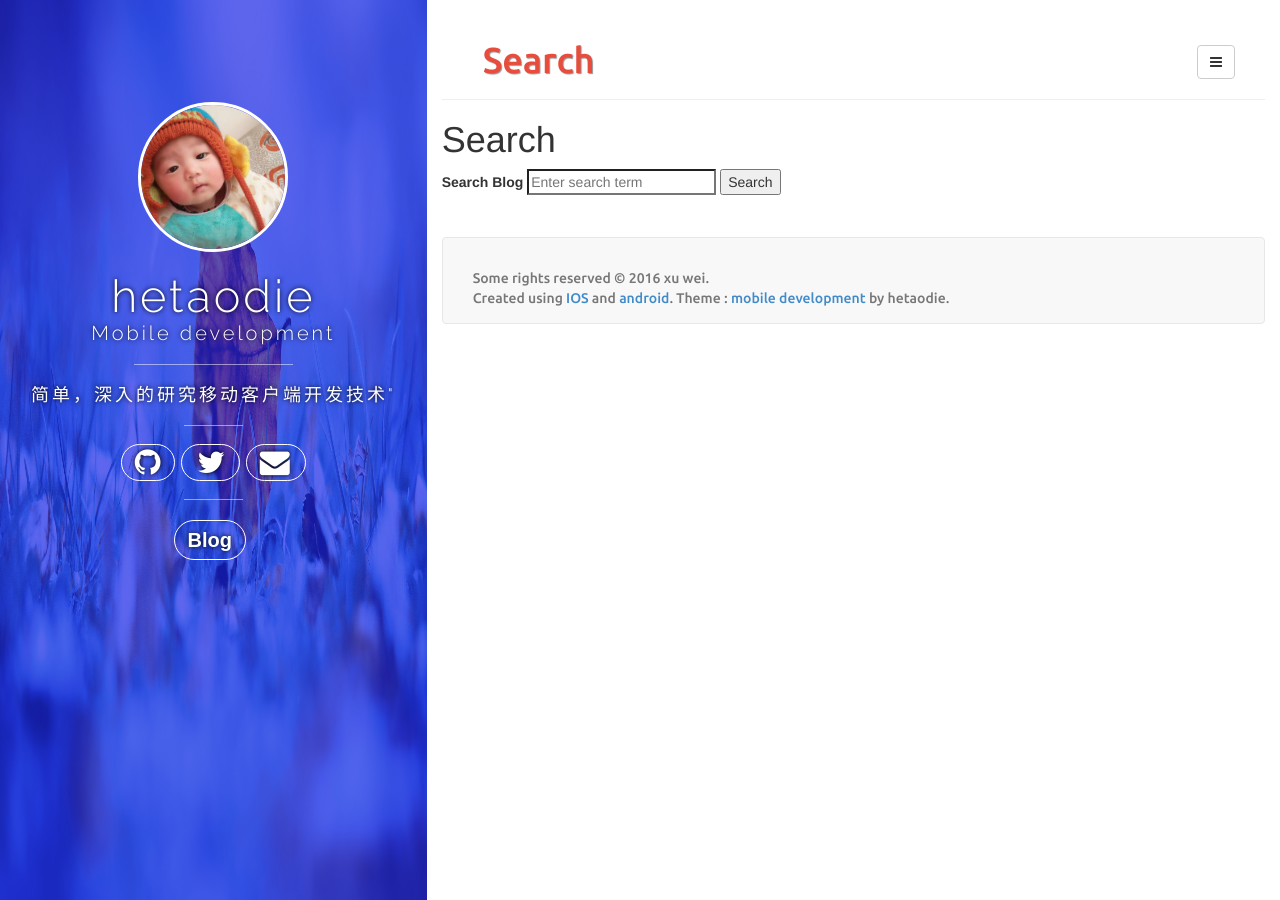
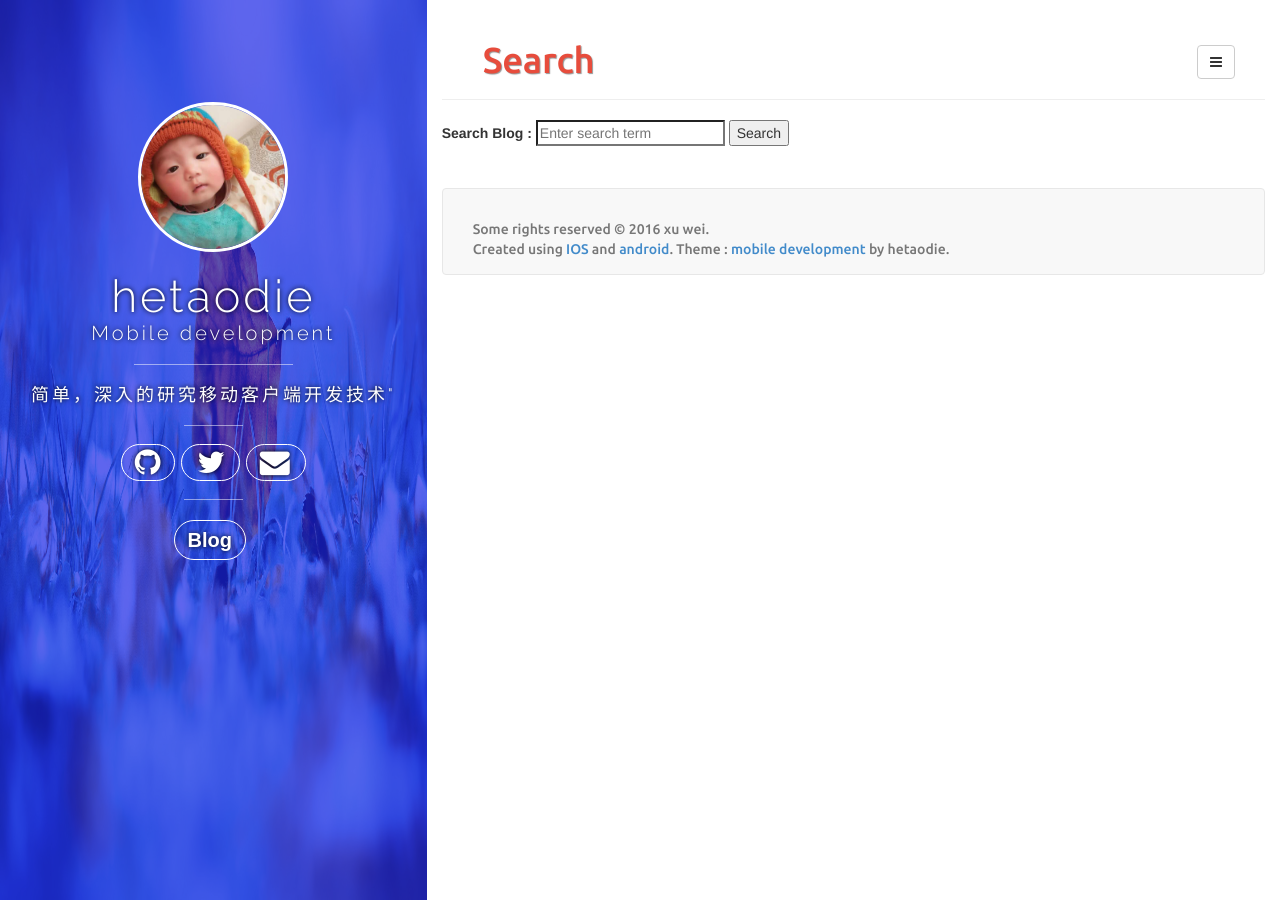
Before and after one commit to hetaodie/hetaodie.github.io, a Jekyll site: the page built from search/index.html, in a window 1280 px wide. Built offline with Jekyll 4.4.1, drawn with Linux system fonts in a browser that asks for light colours; nearby versions of some CDN libraries; comment, search, counter and statistics services are not loaded.

Commit message:
优化样式

```diff
--- a/search/index.html
+++ b/search/index.html
@@ -3,12 +3,9 @@ layout: page
 title: Search
 search_omit: true
 ---
-
-  <h1>Search</h1>
-
   <!-- Search form -->
   <form method="get" action="/search" data-search-form>
-    <label for="q">Search Blog</label>
+    <label for="q">Search Blog :  </label>
     <input type="search" name="q" id="q" placeholder="Enter search term" data-search-input />
     <input type="submit" value="Search" />
   </form>
```
